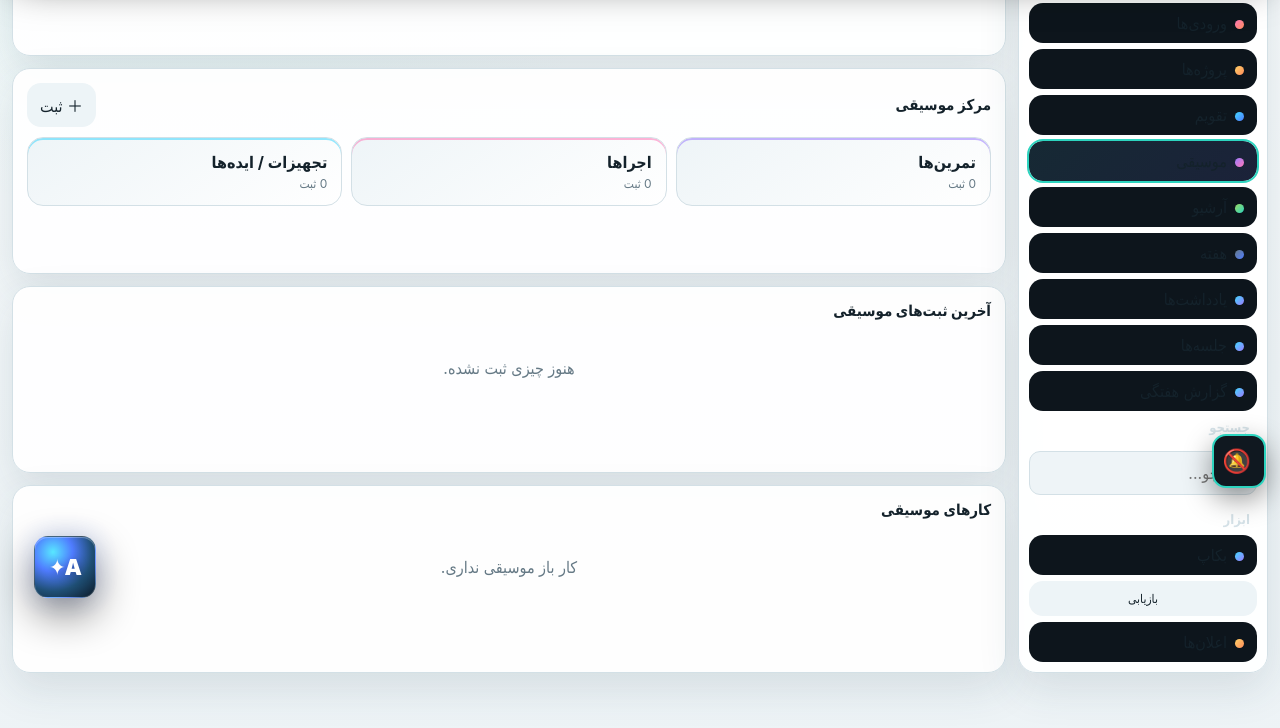
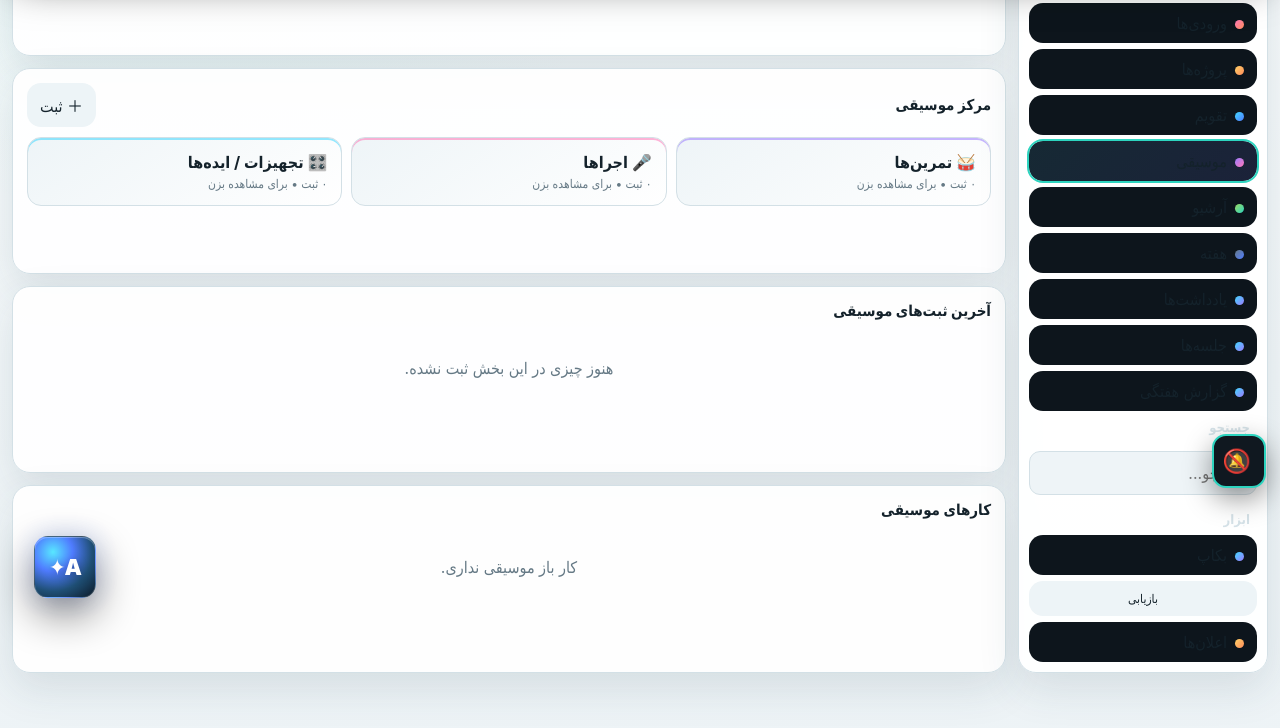
Before and after one commit to ariamoghaddam/Aria-personal-assistant, a plain HTML site: page index.html in a window 1280 px wide. Both pictures are taken after a click on the button "موسیقی". Shown: the part 174-902 px from the top of the page. Drawn offline with Linux system fonts and the light colour scheme.

Commit message:
Make music sections interactive and Persian-dated

```diff
--- a/index.html
+++ b/index.html
@@ -315,16 +315,23 @@ function renderProjects(){
   return `<div class="project" onclick="currentProject='${p.id}';view='projects';render()"><b>${esc(p.name)}</b><small>${open} کار باز • ${p.area==='music'?'موسیقی':p.area==='work'?'کاری':p.area==='personal'?'شخصی':'عمومی'}</small>${p.desc?`<div class="desc">${esc(p.desc)}</div>`:''}</div>`
  }).join('')}</div></section>`+(currentProject?renderTasksSection('کارهای '+projectName(currentProject)):'');
 }
+let musicFilter='all';
+function musicGroup(type){musicFilter=type;render()}
+function editMusic(id){let x=db.music.find(v=>v.id===id);if(!x)return;musicForm.reset();musicForm.dataset.edit=id;musicType.value=x.type||'تمرین';musicTitle.value=x.title||'';musicDate.value=x.date||todayISO();musicDateFa.value=iso2j(musicDate.value);musicDuration.value=x.duration||'';musicNote.value=x.note||'';musicDialog.showModal()}
+function deleteMusic(id){if(confirm('این ثبت موسیقی حذف شود؟')){db.music=db.music.filter(x=>x.id!==id);save()}}
+window.musicGroup=musicGroup;window.editMusic=editMusic;window.deleteMusic=deleteMusic;
 function renderMusic(){
  let logs=[...db.music].sort((a,b)=>(b.date||'').localeCompare(a.date||''));
+ let filtered=musicFilter==='practice'?logs.filter(x=>x.type==='تمرین'):musicFilter==='performance'?logs.filter(x=>x.type==='اجرا'):musicFilter==='gear'?logs.filter(x=>['تجهیزات','ایده موسیقی','ست‌لیست'].includes(x.type)):logs;
+ const card=(key,title,count,icon)=>`<button class="musicCard" onclick="musicGroup('${key}')" style="text-align:right;cursor:pointer;border-color:${musicFilter===key?'var(--accent)':'var(--line)'}"><b>${icon} ${title}</b><div class="sub">${faN(count)} ثبت • برای مشاهده بزن</div></button>`;
  return `<section class="card section"><div class="sectionHead"><b>مرکز موسیقی</b><button onclick="openMusic()">＋ ثبت</button></div>
  <div class="musicCards">
-  <div class="musicCard"><b>تمرین‌ها</b><div class="sub">${logs.filter(x=>x.type==='تمرین').length} ثبت</div></div>
-  <div class="musicCard"><b>اجراها</b><div class="sub">${logs.filter(x=>x.type==='اجرا').length} ثبت</div></div>
-  <div class="musicCard"><b>تجهیزات / ایده‌ها</b><div class="sub">${logs.filter(x=>['تجهیزات','ایده موسیقی','ست‌لیست'].includes(x.type)).length} ثبت</div></div>
+  ${card('practice','تمرین‌ها',logs.filter(x=>x.type==='تمرین').length,'🥁')}
+  ${card('performance','اجراها',logs.filter(x=>x.type==='اجرا').length,'🎤')}
+  ${card('gear','تجهیزات / ایده‌ها',logs.filter(x=>['تجهیزات','ایده موسیقی','ست‌لیست'].includes(x.type)).length,'🎛️')}
  </div></section>
- <section class="card section"><div class="sectionHead"><b>آخرین ثبت‌های موسیقی</b></div>
- <div class="taskList">${logs.length?logs.map(x=>`<div class="task"><div class="taskTitle">${esc(x.title)}</div><div class="meta"><span class="badge violet">${esc(x.type)}</span><span class="badge">${esc(x.date||'')}</span>${x.duration?`<span class="badge">${esc(x.duration)}</span>`:''}</div>${x.note?`<div class="desc">${esc(x.note)}</div>`:''}</div>`).join(''):'<div class="empty">هنوز چیزی ثبت نشده.</div>'}</div></section>`+
+ <section class="card section"><div class="sectionHead"><b>${musicFilter==='practice'?'تمرین‌ها':musicFilter==='performance'?'اجراها':musicFilter==='gear'?'تجهیزات و ایده‌ها':'آخرین ثبت‌های موسیقی'}</b>${musicFilter!=='all'?'<button class="ghost" onclick="musicGroup(\'all\')">نمایش همه</button>':''}</div>
+ <div class="taskList">${filtered.length?filtered.map(x=>`<div class="task"><div class="taskTop"><div class="taskTitle">${esc(x.title)}</div><button onclick="editMusic('${x.id}')">ویرایش</button></div><div class="meta"><span class="badge violet">${esc(x.type)}</span><span class="badge">📅 ${x.date?iso2j(x.date):'بدون تاریخ'}</span>${x.duration?`<span class="badge">${esc(x.duration)}</span>`:''}</div>${x.note?`<div class="desc">${esc(x.note)}</div>`:''}<div class="actions"><button onclick="editMusic('${x.id}')">ویرایش</button><button class="danger" onclick="deleteMusic('${x.id}')">حذف</button></div></div>`).join(''):'<div class="empty">هنوز چیزی در این بخش ثبت نشده.</div>'}</div></section>`+
  renderMusicTasks();
 }
 function renderMusicTasks(){
@@ -394,8 +401,8 @@ window.setStatus=setStatus;window.toggleDone=toggleDone;window.smartPostpone=sma
 
 function openProject(){projectForm.reset();projectDialog.showModal()}window.openProject=openProject;
 projectForm.onsubmit=e=>{e.preventDefault();db.projects.push({id:uid(),name:projectName.value.trim(),area:projectArea.value,desc:projectDesc.value.trim()});save();projectDialog.close()}
-function openMusic(){musicForm.reset();musicDate.value=todayISO();musicDateFa.value=iso2j(musicDate.value);musicDialog.showModal()}window.openMusic=openMusic;
-musicForm.onsubmit=e=>{e.preventDefault();let iso=j2iso(musicDateFa.value);if(musicDateFa.value&&!iso){alert('تاریخ شمسی معتبر نیست');return}musicDate.value=iso;db.music.push({id:uid(),type:musicType.value,title:musicTitle.value.trim(),date:musicDate.value,duration:musicDuration.value.trim(),note:musicNote.value.trim()});save();musicDialog.close()}
+function openMusic(){musicForm.reset();delete musicForm.dataset.edit;musicDate.value=todayISO();musicDateFa.value=iso2j(musicDate.value);musicDialog.showModal()}window.openMusic=openMusic;
+musicForm.onsubmit=e=>{e.preventDefault();let iso=j2iso(musicDateFa.value);if(musicDateFa.value&&!iso){alert('تاریخ شمسی معتبر نیست');return}musicDate.value=iso;let id=musicForm.dataset.edit;let obj={id:id||uid(),type:musicType.value,title:musicTitle.value.trim(),date:musicDate.value,duration:musicDuration.value.trim(),note:musicNote.value.trim()};if(id){let i=db.music.findIndex(x=>x.id===id);if(i>=0)db.music[i]=obj}else db.music.push(obj);delete musicForm.dataset.edit;save();musicDialog.close()}
 
 backupBtn.onclick=()=>{let blob=new Blob([JSON.stringify(db,null,2)],{type:'application/json'}),a=document.createElement('a');a.href=URL.createObjectURL(blob);a.download='ARIA-backup-'+todayISO()+'.json';a.click();URL.revokeObjectURL(a.href)}
 restoreInput.onchange=async e=>{let f=e.target.files[0];if(!f)return;try{let d=JSON.parse(await f.text());if(d.projects&&d.tasks){db=d;save();alert('بازیابی شد')}}catch(err){alert('فایل معتبر نیست')}e.target.value=''}
```
